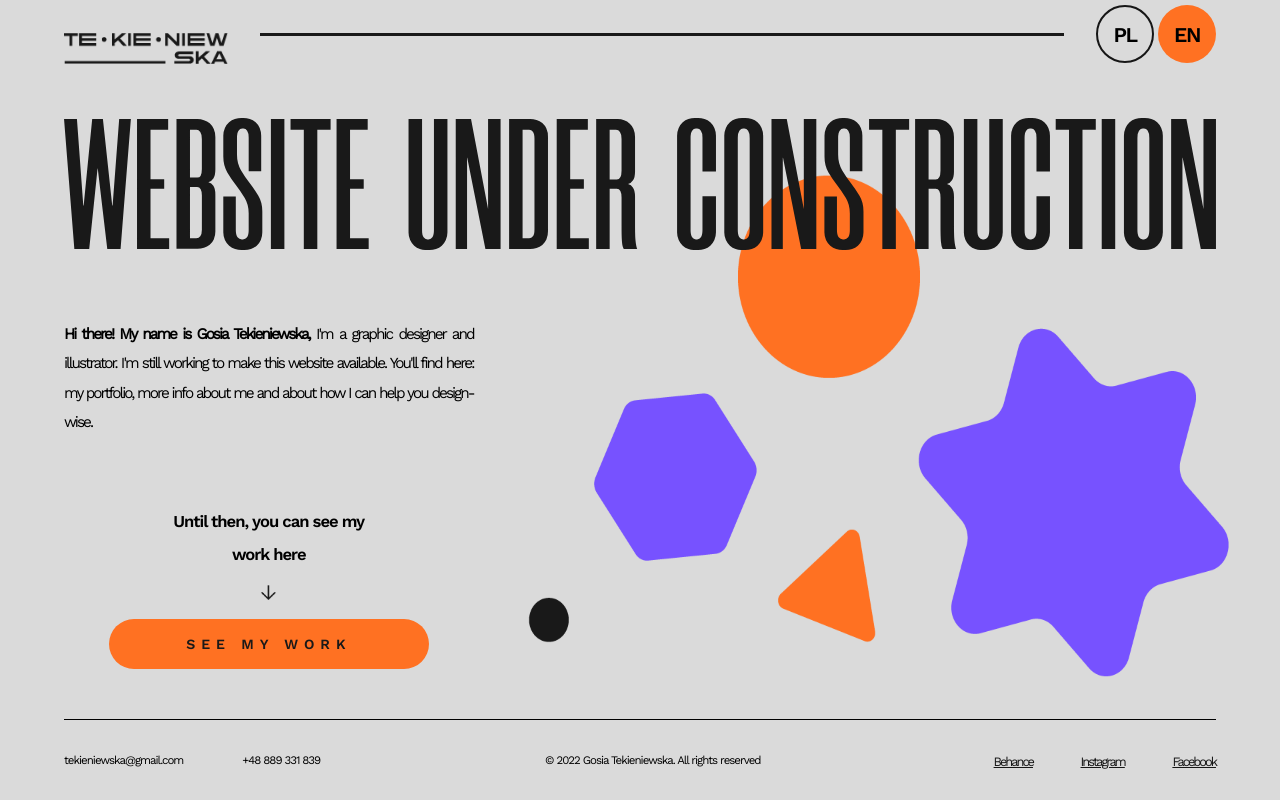
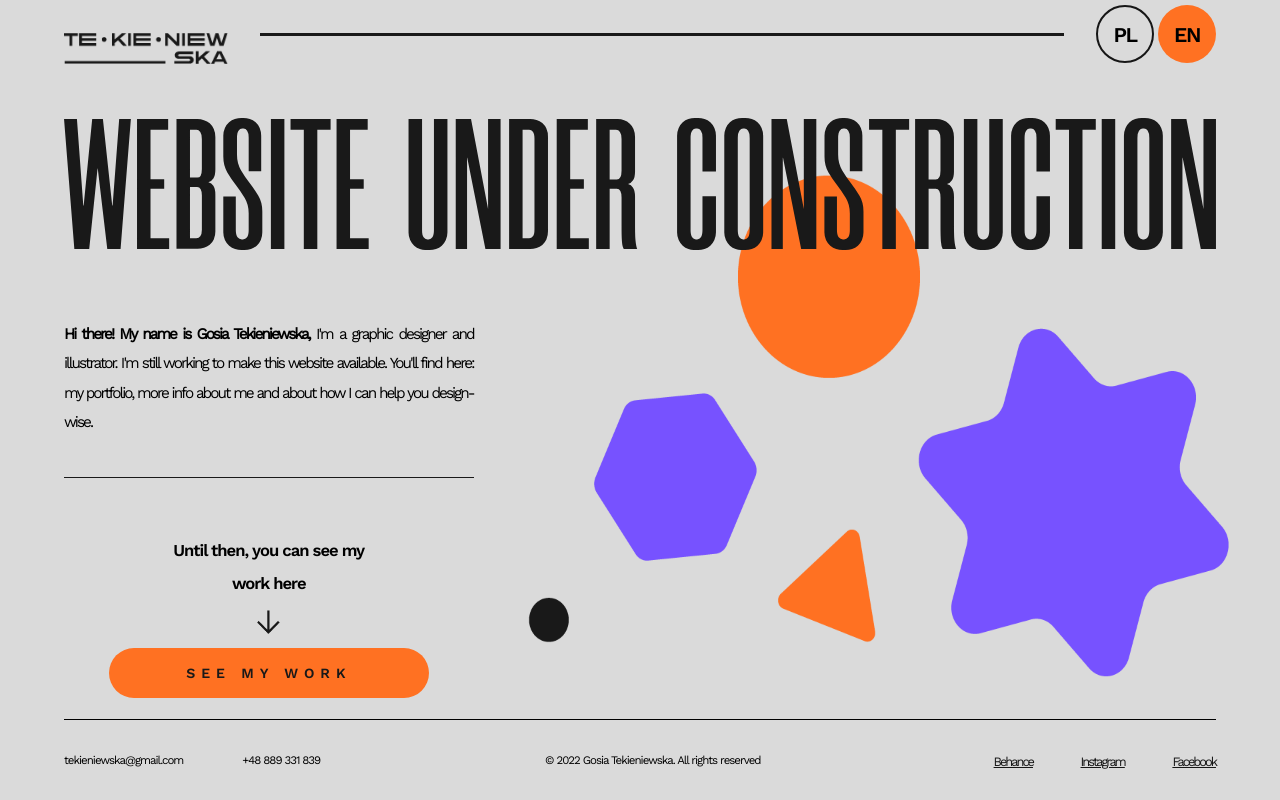
Before and after one commit to smoczynskiw/tekieniewskacom, a React (Create React App) app: page / in a window 1280 px wide. Built offline with nearby package versions, Linux system fonts and the light colour scheme.

Commit message:
change styling

```diff
--- a/src/components/Bio/Bio.js
+++ b/src/components/Bio/Bio.js
@@ -32,7 +32,6 @@ const StyledLine = styled.hr`
 const Bio = ({ language }) => (
   <StyledWrapper>
     <Description language={language} />
-    <StyledLine />
     <SeeMyWork language={language}/>
   </StyledWrapper>
 )
--- a/src/components/Bio/Description.js
+++ b/src/components/Bio/Description.js
@@ -14,9 +14,11 @@ const StyledText = styled.p`
   letter-spacing: -2px;
   line-height: 22pt;
   text-align: justify;
+  border-bottom: 1px solid #191919;
+  padding-bottom: 5vh;
 
   @media(max-width: ${breakpoint}) {
-    font-size: ${({language}) => language === 'pl' ? '4vw' : '4vw'};
+    font-size: ${({language}) => language === 'pl' ? '3.5vw' : '4vw'};
     letter-spacing: -1px;
     line-height: 18pt;
   }
--- a/src/components/Bio/SeeMyWork/Arrow.js
+++ b/src/components/Bio/SeeMyWork/Arrow.js
@@ -9,11 +9,7 @@ const StyledWrapper = styled.div`
 `
 
 const StyledImage = styled.img`
-  height: 35%;
-
-  @media(max-width: ${breakpoint}) {
-    height: 55%;
-  }
+  height: 55%;
 `
 
 const Arrow = () => (
--- a/src/components/Footer/Link.js
+++ b/src/components/Footer/Link.js
@@ -21,7 +21,6 @@ const StyledLink = styled.a`
     color: #DADADA;
     font-size: 4vw;
     letter-spacing: -0.5px;
-    text-decoration: none;
   }
 `
 
--- a/src/components/Header.js
+++ b/src/components/Header.js
@@ -11,7 +11,8 @@ const StyledWrapper = styled.div`
   width: ${({ language }) => language === 'pl' && '65%'};
 
   @media(max-width: ${breakpoint}) {
-    width: 100%;
+    width: ${({language}) => language === 'pl' ? '75%' : '100%'};
+    align-self: flex-start;
   }
 `
 
```
